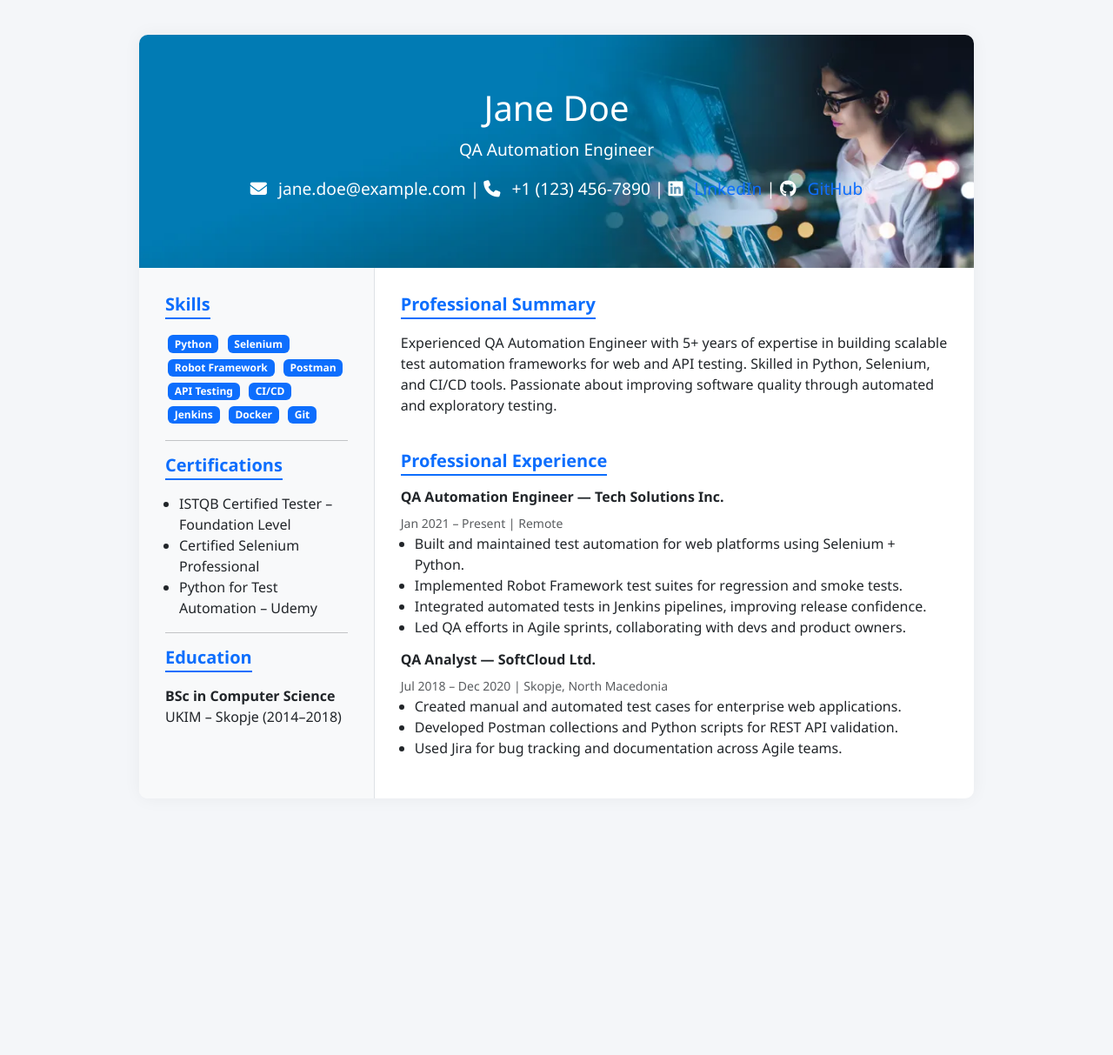
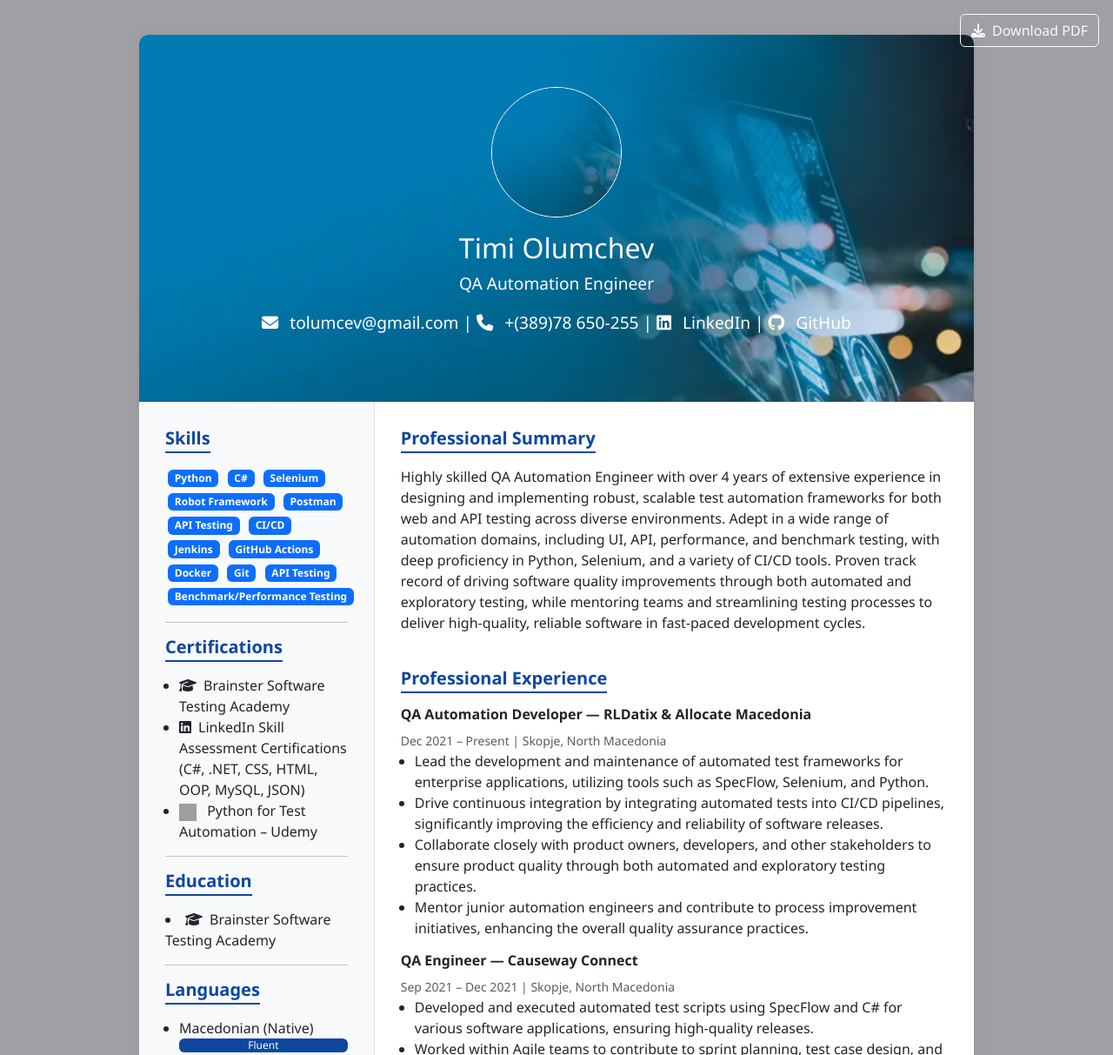
Before and after one commit to Timi953/qa-automation-resume, a plain HTML site: page index.html in a window 1280 px wide. Shown: the top 1213 px of the page at 87% size. Before the commit the page ends 958 px from the top, so only its background shows below. Drawn offline with nearby package versions, Linux system fonts and the light colour scheme; grey boxes are pictures that could not be loaded.

Commit message:
update 5

```diff
--- a/index.html
+++ b/index.html
@@ -3,12 +3,12 @@
 <head>
   <meta charset="UTF-8" />
   <meta name="viewport" content="width=device-width, initial-scale=1" />
-  <title>Jane Doe – QA Automation Engineer</title>
+  <title>Timi Olumchev – QA Automation Engineer</title>
   <link href="https://cdn.jsdelivr.net/npm/bootstrap@5.3.3/dist/css/bootstrap.min.css" rel="stylesheet" />
   <link href="https://cdnjs.cloudflare.com/ajax/libs/font-awesome/6.5.0/css/all.min.css" rel="stylesheet" />
   <style>
     body {
-      background-color: #f4f6f9;
+      background-color: #737379ac;
       font-family: 'Segoe UI', sans-serif;
     }
 
@@ -62,8 +62,8 @@
     .section-title {
       font-weight: 600;
       margin-bottom: 15px;
-      color: #0d6efd;
-      border-bottom: 2px solid #0d6efd;
+      color: #0d47a1;
+      border-bottom: 2px solid #0d47a1;
       display: inline-block;
       padding-bottom: 3px;
     }
@@ -91,18 +91,25 @@
   </style>
 </head>
 <body>
+  <a href="javascript:void(0);" id="download-pdf" class="btn btn-outline-light position-absolute top-0 end-0 m-3" style="z-index: 1000;">
+    <i class="fas fa-download me-2"></i>Download PDF
+  </a>
   <div class="resume-wrapper">
     <!-- Header -->
-    <div class="resume-header">
-      <h1>Jane Doe</h1>
+    <div class="resume-header text-center">
+      <img src="header2.webp" alt="Profile Photo"
+          class="rounded-circle border border-white mb-3"
+          style="width: 150px; height: 150px; object-fit: cover;">
+
+      <h2>Timi Olumchev</h2>
       <p>QA Automation Engineer</p>
       <p class="contact">
-        <i class="fas fa-envelope"></i> jane.doe@example.com |
-        <i class="fas fa-phone"></i> +1 (123) 456-7890 |
+        <i class="fas fa-envelope"></i> tolumcev@gmail.com |
+        <i class="fas fa-phone"></i> +(389)78 650-255 |
         <i class="fab fa-linkedin"></i>
-        <a href="https://linkedin.com/in/janedoe" target="_blank">LinkedIn</a> |
+        <a href="https://www.linkedin.com/in/timi-olumcev-951770205/" target="_blank" style="color: white;">LinkedIn</a> |
         <i class="fab fa-github"></i>
-        <a href="https://github.com/janedoe" target="_blank">GitHub</a>
+        <a href="https://github.com/Timi953" target="_blank" style="color: white;">GitHub</a>
       </p>
     </div>
 
@@ -113,64 +120,129 @@
         <h5 class="section-title">Skills</h5>
         <div>
           <span class="badge bg-primary skill-badge">Python</span>
+          <span class="badge bg-primary skill-badge">C#</span>
           <span class="badge bg-primary skill-badge">Selenium</span>
           <span class="badge bg-primary skill-badge">Robot Framework</span>
           <span class="badge bg-primary skill-badge">Postman</span>
           <span class="badge bg-primary skill-badge">API Testing</span>
           <span class="badge bg-primary skill-badge">CI/CD</span>
           <span class="badge bg-primary skill-badge">Jenkins</span>
+          <span class="badge bg-primary skill-badge">GitHub Actions</span>
           <span class="badge bg-primary skill-badge">Docker</span>
           <span class="badge bg-primary skill-badge">Git</span>
+          <span class="badge bg-primary skill-badge">API Testing</span>
+          <span class="badge bg-primary skill-badge">Benchmark/Performance Testing</span>
         </div>
 
         <hr />
 
         <h5 class="section-title">Certifications</h5>
         <ul>
-          <li>ISTQB Certified Tester – Foundation Level</li>
-          <li>Certified Selenium Professional</li>
-          <li>Python for Test Automation – Udemy</li>
+          <li>
+            <i class="fas fa-graduation-cap me-2"></i>Brainster Software Testing Academy
+          </li>
+          <li>
+            <i class="fab fa-linkedin me-2"></i>LinkedIn Skill Assessment Certifications (C#, .NET, CSS, HTML, OOP, MySQL, JSON)
+          </li>
+          <li>
+            <img src="https://cdn.jsdelivr.net/gh/devicons/devicon/icons/python/python-original.svg"
+                alt="Python logo"
+                style="width: 20px; height: 20px; margin-right: 8px; vertical-align: middle;">
+            Python for Test Automation – Udemy
+          </li>
         </ul>
 
         <hr />
 
         <h5 class="section-title">Education</h5>
-        <p><strong>BSc in Computer Science</strong><br />
-          UKIM – Skopje (2014–2018)
-        </p>
+          <li>
+            <i class="fas fa-graduation-cap me-2"></i>Brainster Software Testing Academy
+          </li>
+
+        <hr />
+
+        <h5 class="section-title">Languages</h5>
+        <ul>
+          <li>
+            Macedonian (Native)
+            <div class="progress">
+              <div class="progress-bar" style="width: 100%; background-color: #0d47a1;">Fluent</div>
+            </div>
+          </li>
+          <li>
+            English
+            <div class="progress">
+              <div class="progress-bar" style="width: 100%; background-color: #0d47a1;">Fluent</div>
+            </div>
+          </li>
+          <li>
+            Romanian
+            <div class="progress">
+              <div class="progress-bar" style="width: 80%; background-color: #42a5f5;">                 Advanced</div>
+            </div>
+          </li>
+        </ul>
       </div>
 
       <!-- Main Content -->
       <div class="resume-content">
         <h5 class="section-title">Professional Summary</h5>
         <p>
-          Experienced QA Automation Engineer with 5+ years of expertise in building scalable test automation frameworks for web and API testing. Skilled in Python, Selenium, and CI/CD tools. Passionate about improving software quality through automated and exploratory testing.
+          Highly skilled QA Automation Engineer with over 4 years of extensive experience in designing and implementing robust, scalable test automation frameworks for both web and API testing across diverse environments. Adept in a wide range of automation domains, including UI, API, performance, and benchmark testing, with deep proficiency in Python, Selenium, and a variety of CI/CD tools. Proven track record of driving software quality improvements through both automated and exploratory testing, while mentoring teams and streamlining testing processes to deliver high-quality, reliable software in fast-paced development cycles.
         </p>
 
         <h5 class="section-title mt-4">Professional Experience</h5>
 
         <div class="mb-3">
-          <h6 class="fw-bold">QA Automation Engineer — Tech Solutions Inc.</h6>
-          <small class="text-muted">Jan 2021 – Present | Remote</small>
+          <h6 class="fw-bold">QA Automation Developer — RLDatix & Allocate Macedonia</h6>
+          <small class="text-muted">Dec 2021 – Present | Skopje, North Macedonia</small>
           <ul>
-            <li>Built and maintained test automation for web platforms using Selenium + Python.</li>
-            <li>Implemented Robot Framework test suites for regression and smoke tests.</li>
-            <li>Integrated automated tests in Jenkins pipelines, improving release confidence.</li>
-            <li>Led QA efforts in Agile sprints, collaborating with devs and product owners.</li>
+            <li>Lead the development and maintenance of automated test frameworks for enterprise applications, utilizing tools such as SpecFlow, Selenium, and Python.</li>
+            <li>Drive continuous integration by integrating automated tests into CI/CD pipelines, significantly improving the efficiency and reliability of software releases.</li>
+            <li>Collaborate closely with product owners, developers, and other stakeholders to ensure product quality through both automated and exploratory testing practices.</li>
+            <li>Mentor junior automation engineers and contribute to process improvement initiatives, enhancing the overall quality assurance practices.</li>
           </ul>
         </div>
 
         <div class="mb-3">
-          <h6 class="fw-bold">QA Analyst — SoftCloud Ltd.</h6>
-          <small class="text-muted">Jul 2018 – Dec 2020 | Skopje, North Macedonia</small>
+          <h6 class="fw-bold">QA Engineer — Causeway Connect</h6>
+          <small class="text-muted">Sep 2021 – Dec 2021 | Skopje, North Macedonia</small>
           <ul>
-            <li>Created manual and automated test cases for enterprise web applications.</li>
-            <li>Developed Postman collections and Python scripts for REST API validation.</li>
-            <li>Used Jira for bug tracking and documentation across Agile teams.</li>
+            <li>Developed and executed automated test scripts using SpecFlow and C# for various software applications, ensuring high-quality releases.</li>
+            <li>Worked within Agile teams to contribute to sprint planning, test case design, and bug tracking, leveraging Jira for efficient collaboration.</li>
+            <li>Supported continuous improvement by suggesting and implementing best practices for automation and testing.</li>
+          </ul>
+        </div>
+
+        <div class="mb-3">
+          <h6 class="fw-bold">QA Engineer — CRMT Digital</h6>
+          <small class="text-muted">Sep 2021 – Dec 2021 | Skopje, North Macedonia</small>
+          <ul>
+            <li>Collaborated with cross-functional teams to develop automated test cases using SpecFlow and other automation tools.</li>
+            <li>Played an active role in delivering high-quality software products by performing rigorous manual and automated testing for web applications.</li>
+          </ul>
+        </div>
+
+        <div class="mb-3">
+          <h6 class="fw-bold">QA Manual Software Tester — dimITrycode</h6>
+          <small class="text-muted">Dec 2020 – Dec 2021 | Gevgelija, Southeastern, North Macedonia</small>
+          <ul>
+            <li>Conducted comprehensive manual testing of web and software applications, ensuring quality standards and requirements were met.</li>
+            <li>Collaborated with developers and stakeholders to define test cases, report defects, and provide feedback to improve software quality.</li>
+            <li>Gained deep familiarity with the Software Development Life Cycle (SDLC), ensuring the timely delivery of high-quality products.</li>
           </ul>
         </div>
       </div>
     </div>
   </div>
+  <script src="https://cdnjs.cloudflare.com/ajax/libs/html2pdf.js/0.9.2/html2pdf.bundle.js"></script>
+  <script>
+    document.getElementById('download-pdf').addEventListener('click', function () {
+      var element = document.querySelector('.resume-wrapper'); // Adjust to the content you want to convert
+      html2pdf()
+        .from(element)
+        .save('Timi_Olumchev_Resume.pdf');
+    });
+  </script>
 </body>
 </html>
--- a/styles.css
+++ b/styles.css
@@ -6,26 +6,60 @@
   padding: 60px 40px;
   text-align: center;
   position: relative;
+  overflow: hidden; /* Ensures no overflow of overlay */
 }
 
 .resume-header::before {
   content: '';
   position: absolute;
-  inset: 0;
-  background: rgba(0, 0, 0, 0.4);
+  top: 0;
+  left: 0;
+  right: 0;
+  bottom: 0;
+  background: rgba(255, 255, 255, 0.411); /* 30% opacity white fade */
   z-index: 1;
 }
 
 .resume-header > * {
   position: relative;
-  z-index: 2;
+  z-index: 2; /* Ensures content stays on top of the overlay */
 }
 
-.resume-header a {
-  color: white;
-  text-decoration: underline;
+body {
+    margin: 0;
+    font-family: var(--bs-body-font-family);
+    font-size: var(--bs-body-font-size);
+    font-weight: var(--bs-body-font-weight);
+    line-height: var(--bs-body-line-height);
+    color: var(--bs-body-color);
+    text-align: var(--bs-body-text-align);
+    background-color: #2125294a;
+    -webkit-text-size-adjust: 100%;
+    -webkit-tap-highlight-color: transparent;
+}
+/* Customize badge styles */
+.badge.bg-primary {
+  background-color: #000000; /* Change to a softer shade */
+  color: white; /* Ensure text is white */
 }
 
-.resume-header a:hover {
-  color: #dfe6f1;
+.badge.bg-primary.skill-badge {
+  background-color: #000000; /* Lighter blue or any other color you prefer */
+  color: white;
+  border-radius: 20px; /* Optional: to make badges rounded */
+  padding: 5px 12px; /* Optional: add padding for better readability */
 }
+
+.badge.bg-primary.skill-badge:hover {
+  background-color: #000000; /* Darker shade on hover */
+}
+
+/* Optional: If you want to use a completely different color */
+.badge.bg-custom {
+  background-color: #f8c102; /* Custom color (e.g., yellow) */
+  color: #000; /* Black text for contrast */
+}
+
+.badge.bg-custom:hover {
+  background-color: #d6a400; /* Hover effect */
+}
```
